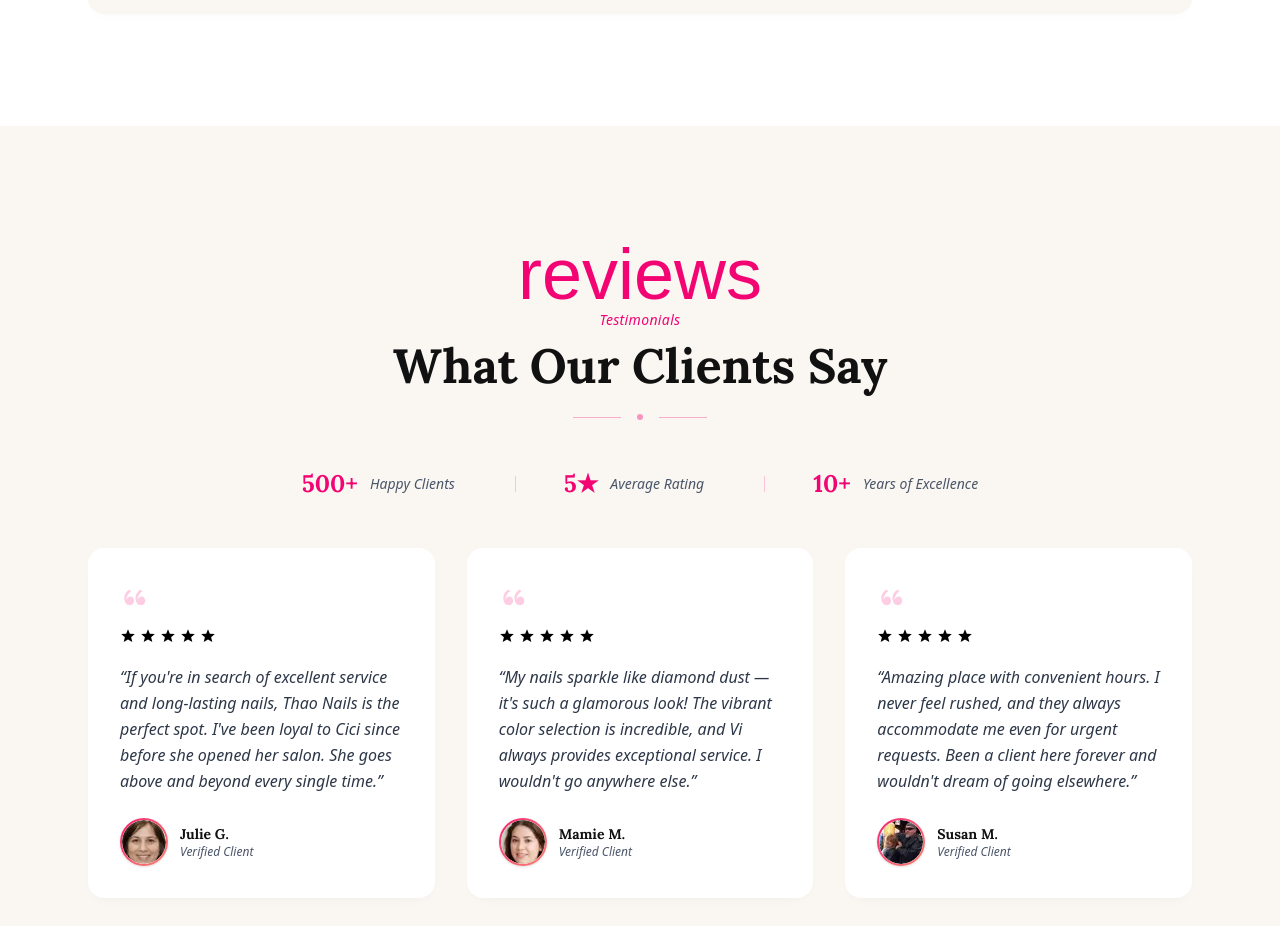
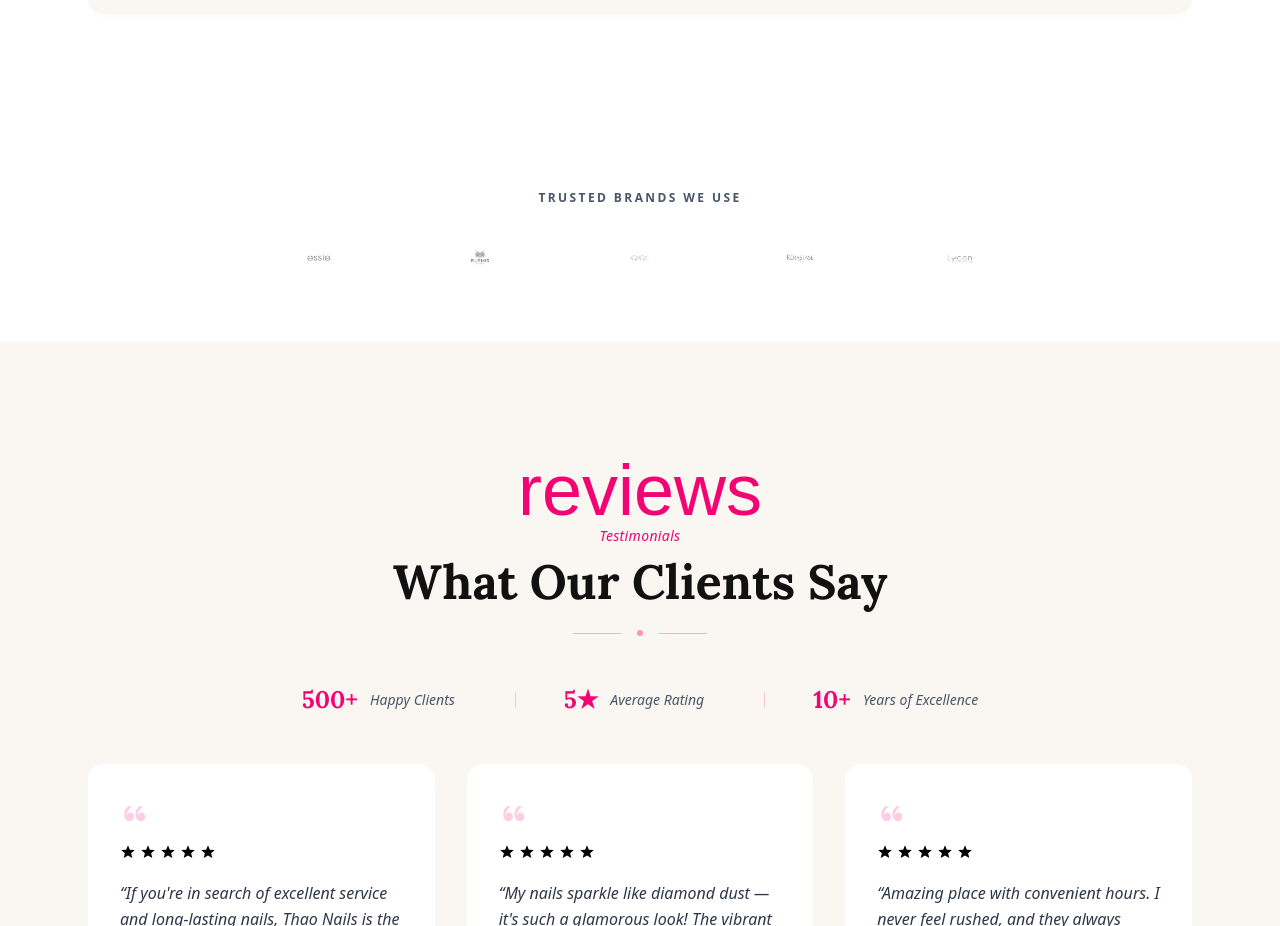
Before and after one commit to CalTech-Web/turbothao, a Next.js app: page / in a window 1280 px wide. Shown: the part 4340-5266 px from the top of the page. Built offline with nearby package versions, Linux system fonts and the light colour scheme; a web font is replaced by a local one.

Commit message:
Add brand logos strip between ServiceDetails and Testimonials
Co-Authored-By: Claude Sonnet 4.6 <noreply@anthropic.com>

```diff
--- a/src/app/page.tsx
+++ b/src/app/page.tsx
@@ -3,6 +3,7 @@ import MarqueeStrip from "@/components/MarqueeStrip";
 import About from "@/components/About";
 import Services from "@/components/Services";
 import ServiceDetails from "@/components/ServiceDetails";
+import BrandStrip from "@/components/BrandStrip";
 import Testimonials from "@/components/Testimonials";
 
 import Contact from "@/components/Contact";
@@ -16,6 +17,7 @@ export default function Home() {
       <About />
       <Services />
       <ServiceDetails />
+      <BrandStrip />
       <Testimonials />
       <BookingCTA />
       <Contact />
--- /dev/null
+++ b/src/components/BrandStrip.tsx
@@ -0,0 +1,30 @@
+import Image from "next/image";
+import { BRANDS } from "@/lib/constants";
+
+export default function BrandStrip() {
+  return (
+    <section className="bg-white py-12 md:py-16">
+      <div className="mx-auto max-w-6xl px-6">
+        <p className="mb-8 text-center text-xs font-semibold uppercase tracking-[0.2em] text-text-muted">
+          Trusted Brands We Use
+        </p>
+        <div className="flex flex-wrap items-center justify-center gap-10 md:gap-16">
+          {BRANDS.map((brand) => (
+            <div
+              key={brand.name}
+              className="relative h-10 w-24 opacity-50 grayscale transition-all duration-500 hover:opacity-100 hover:grayscale-0"
+            >
+              <Image
+                src={brand.image}
+                alt={brand.name}
+                fill
+                className="object-contain"
+                sizes="96px"
+              />
+            </div>
+          ))}
+        </div>
+      </div>
+    </section>
+  );
+}
```
